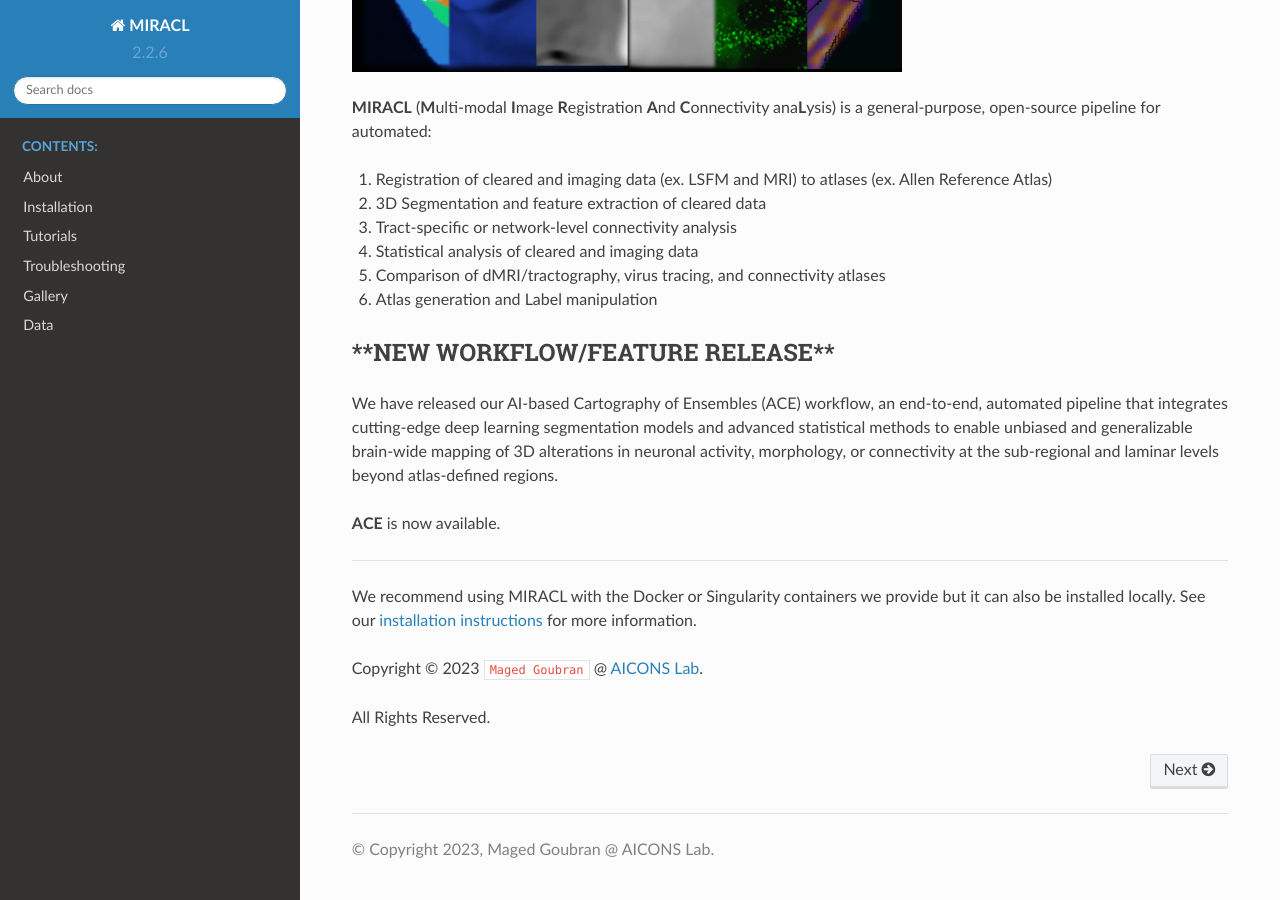
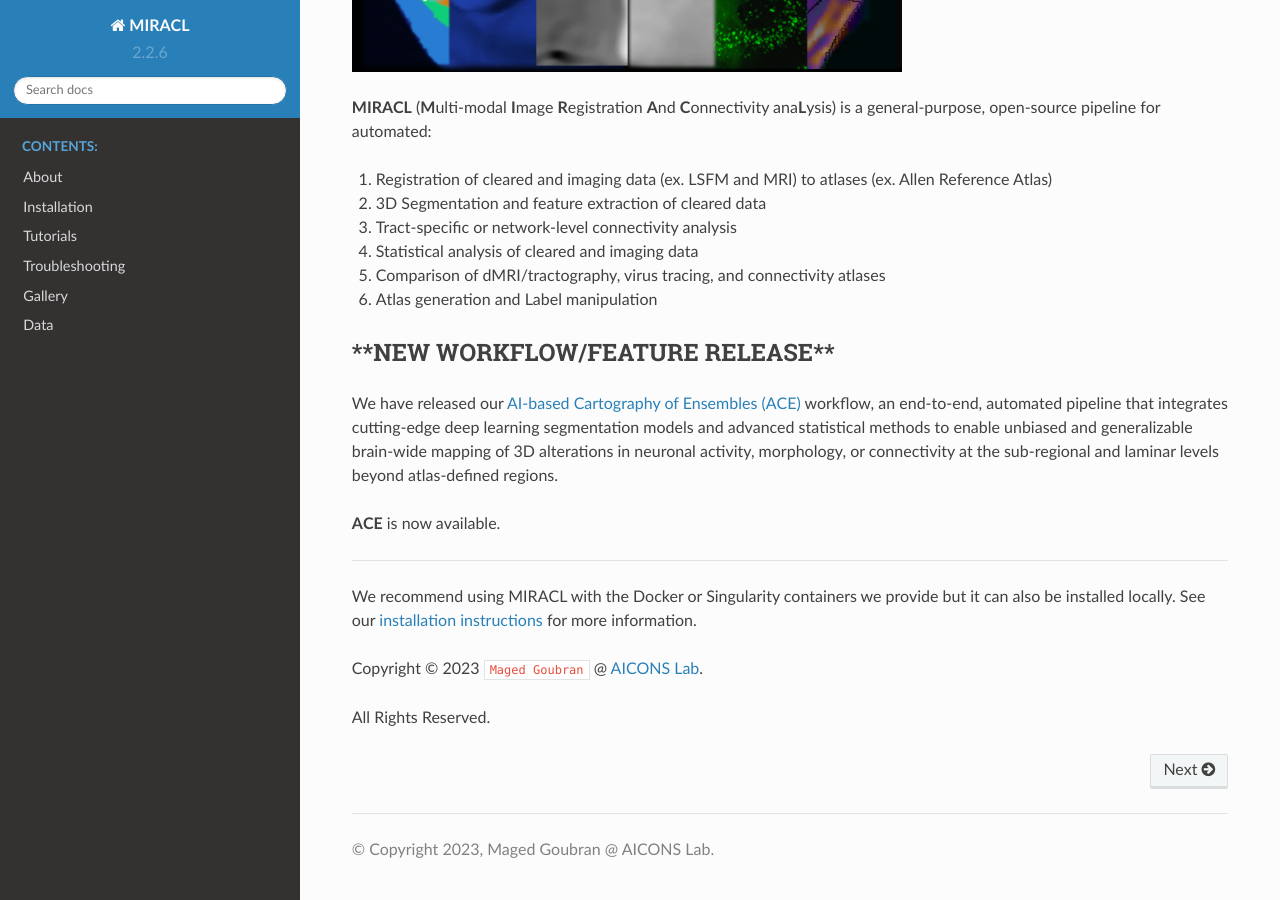
Before and after one commit to AICONSlab/MIRACL, a Sphinx documentation site: the page built from docs/index.rst, in a window 1280 px wide and 900 px high, scrolled down 507 px. Built offline with Sphinx 7.4.7 and the Read the Docs theme 2.0.0, drawn with Linux system fonts in a browser that asks for light colours; cross-references to code outside the pages are shown as plain code; some of the changed lines change nothing that is shown.

Commit message:
[feature] Add ACE branch link Add link to readthedocs that points to GitHub ACE branch.

```diff
--- a/docs/index.rst
+++ b/docs/index.rst
@@ -36,7 +36,7 @@ Welcome to MIRACL's documentation!
 \*\*NEW WORKFLOW/FEATURE RELEASE\*\*
 """""""""""""""""""""""""""""""""""""""""
 
-We have released our AI-based Cartography of Ensembles (ACE) workflow, an end-to-end, automated pipeline that integrates cutting-edge deep learning segmentation models and advanced statistical methods to enable unbiased and generalizable brain-wide mapping of 3D alterations in neuronal activity, morphology, or connectivity at the sub-regional and laminar levels beyond atlas-defined regions.
+We have released our `AI-based Cartography of Ensembles (ACE) <https://github.com/AICONSlab/MIRACL/tree/ace>`_ workflow, an end-to-end, automated pipeline that integrates cutting-edge deep learning segmentation models and advanced statistical methods to enable unbiased and generalizable brain-wide mapping of 3D alterations in neuronal activity, morphology, or connectivity at the sub-regional and laminar levels beyond atlas-defined regions.
 
 :program:`ACE` is now available.
 
```
